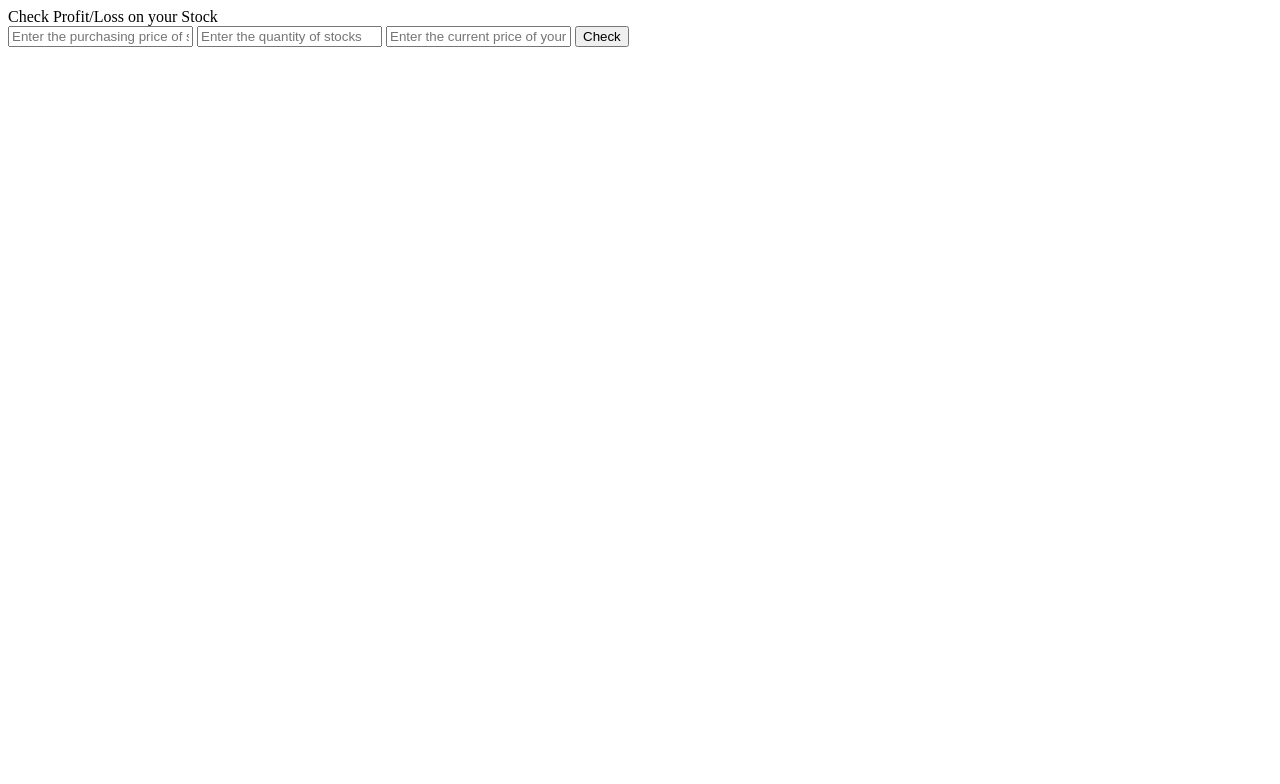
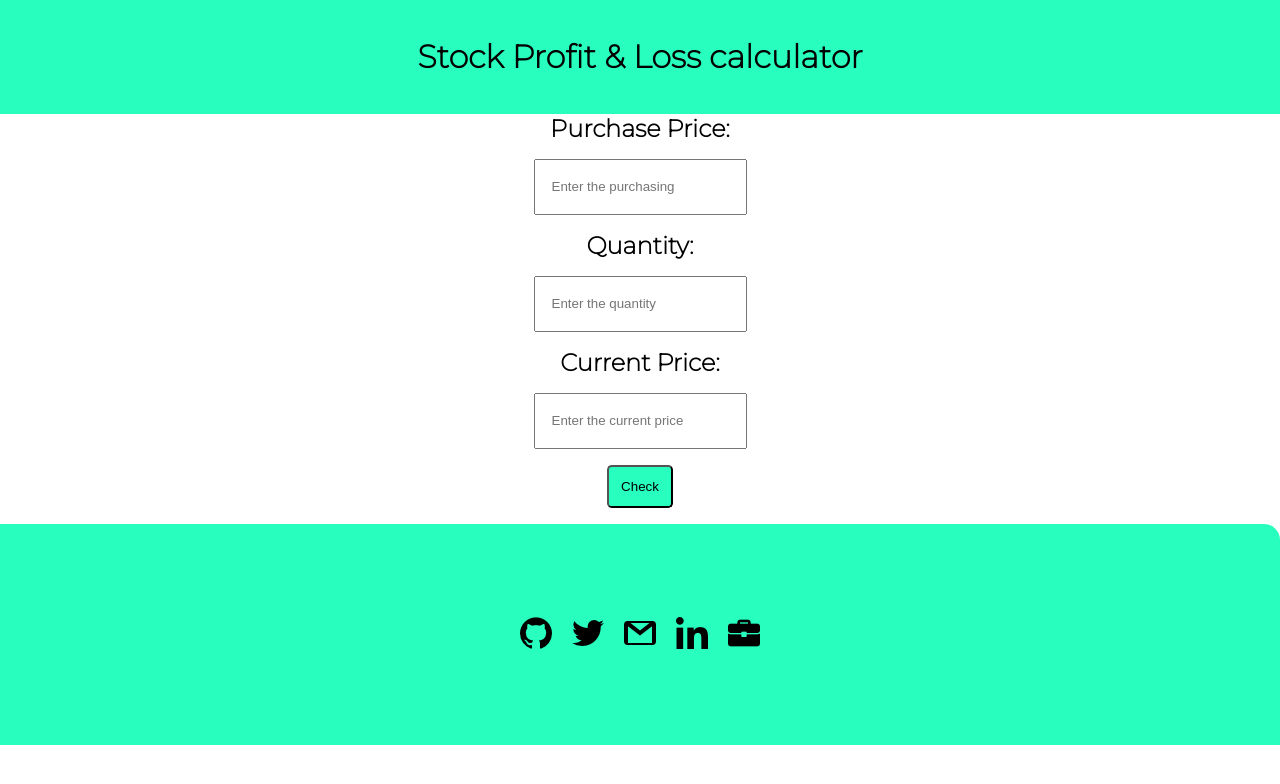
Before and after one commit to msdeshmukh009/profit-loss-on-stocks, a plain HTML site: page index.html in a window 1280 px wide. Drawn offline with Linux system fonts and the light colour scheme.

Commit message:
dev complete

```diff
--- a/app.js
+++ b/app.js
@@ -1,14 +1,22 @@
+
 var purchased = document.querySelector("#purchasePrice");
 var quantity = document.querySelector("#quantity");
 var currently =document.querySelector("#currentPrice");
 var btn = document.querySelector("#checkBtn");
 var outputMsgDiv = document.querySelector("#outputMsg");
+var inputForm = document.forms[0];
+var formDiv = document.querySelector(".forms");
 var gifs = document.querySelector(".gif")
 
-function clicked(){
+// const profitOutput='<div>"You gained "'+percentProfit+'"% your total profit is ₹'+profit+'"</div><img width="100%" height="200px"  src="img/undraw_Investing_re_bov7.svg" alt="image">'
+//const lossOutput='<div>"You lost "'+percentLoss+'"% your total loss is ₹'+loss+'"</div><img width="100%" height="200px"  src="img/undraw_feeling_blue_4b7q.svg" alt="image"></img>'
+
+ inputForm.addEventListener("submit",(e)=>{
+     e.preventDefault();
     var pp = Number(purchased.value);
     var qnt = Number(quantity.value);
     var cp = Number(currently.value);
+
     if( !isNaN(pp) && !isNaN(qnt) && !isNaN(cp)){
 
         if(pp>0&& qnt>0 && cp>0){
@@ -17,12 +25,12 @@ function clicked(){
                 var profit = ((cp-pp)*qnt).toFixed(2);
                 var percentProfit =(((cp-pp)*100)/pp).toFixed(2);
                 console.log(profit,percentProfit)
-                gifs.style.display="block"
-                outputMsgDiv.innerHTML="You gained "+percentProfit+"% your total profit is ₹"+profit+".";
+                // gifs.style.display="block"
+                outputMsgDiv.innerHTML='<div>"You gained "'+percentProfit+'"% your total profit is ₹'+profit+'"</div><img width="100%" height="200px"  src="img/undraw_Investing_re_bov7.svg" alt="image">';
 
                 if(percentProfit>50){
 
-                    main.classList.add("happyTheme");
+                    formDiv.classList.add("happyTheme");
                 }
 
             } else if (cp==pp){
@@ -32,14 +40,17 @@ function clicked(){
                 var loss = ((pp-cp)*qnt).toFixed(2);
                 var percentLoss = (((pp-cp)*100)/pp).toFixed(2);
                 console.log(loss,percentLoss)
-                outputMsgDiv.innerHTML="You gained "+percentLoss+"% your total profit is ₹"+loss+".";
+                outputMsgDiv.innerHTML='<div>"You lost "'+percentLoss+'"% your total loss is ₹'+loss+'"</div><img width="100%" height="200px"  src="img/undraw_feeling_blue_4b7q.svg" alt="image"></img>';
+                if(percentLoss>50){
+
+                    formDiv.classList.add("sadTheme");
+                }
             }
         }else{
-            outputMsgDiv.innerHTML="Please enter values greater than 0 (only numbers are allowed in above fields)"
+            outputMsgDiv.innerHTML="Please enter values greater than 0"
         }
     }else{
-        outputMsgDiv.innerHTML="Please enter values greater than 0 (only numbers are allowed in above fields)";
+        outputMsgDiv.innerHTML="Only numbers are allowed in above fields)";
     }
-}
 
- btn.addEventListener("click",clicked)
+ })
--- a/index.html
+++ b/index.html
@@ -9,20 +9,53 @@
 </head>
 <body>
     <main class="main">
-        <div class="heading">
-            Check Profit/Loss on your Stock
+        <header>
+            <h1 class="heading">
+                Stock Profit & Loss calculator
+            </h1>
+        </header>
+
+        <div class="forms" >
+            <form>
+                <label for="purchase">
+                    Purchase Price:
+                </label><br>
+                <input id="purchasePrice" type="text" placeholder="Enter the purchasing " required><br>
+                <label for="qnt">
+                Quantity:
+                </label><br>
+                <input id="quantity" type="text" placeholder="Enter the quantity " required ><br>
+               <label for="current">
+                   Current Price:
+               </label><br>
+               <input id="currentPrice" type="text" placeholder="Enter the current price " required><br>
+                <button type="submit" id="checkBtn">Check</button>
+            </form>
+            <div id="outputMsg"></div>
         </div>
-        <div >
-            <input id="purchasePrice" type="text" placeholder="Enter the purchasing price of stock" required>
-            <input id="quantity" type="text" placeholder="Enter the quantity of stocks" required >
-            <input id="currentPrice" type="text" placeholder="Enter the current price of your stock" required>
-            <button id="checkBtn">Check</button>
-        </div>
-        <div id="outputMsg"></div>
-        <div >
-            <img class="gif" src="1.gif" alt="congrats">
-        </div>
+
+
     </main>
+    <footer class="footer">
+
+        <ul class="list-nobullet">
+            <li class="list-item-inline">
+                <a href="https://github.com/msdeshmukh009" ><img src="img/github.png" border="0"></a>
+            </li>
+            <li class="list-item-inline">
+                <a href="https://twitter.com/wayiambot"><img src="img/twitter.png" border="0"></a>
+            </li>
+            <li class="list-item-inline">
+                <a href="mailto:deshmukhmahesh009@gmail.com"><img src="img/gmail.png" border="0"></a>
+            </li>
+            <li class="list-item-inline">
+                <a href="https://www.linkedin.com/in/mahesh-deshmukh-413830185/"><img src="img/linkedin.png" border="0"></a>
+            </li>
+            <li class="list-item-inline">
+                <a href="https://maheshdeshmukh.netlify.app/"><img src="img/briefcase.png" border="0"></a>
+            </li>
+        </ul>
+    </footer>
 
     <script src="app.js"></script>
 </body>
--- a/styles.css
+++ b/styles.css
@@ -1,7 +1,83 @@
+@import url('https://fonts.googleapis.com/css2?family=Montserrat:wght@200&display=swap');
+:root{
+    --back-color:#28FFBF;
+}
+body{
+
+    margin: 0;
+    font-family: 'Montserrat', sans-serif;
+}
 .gif {
     display: none;
+    margin:1rem auto 1rem;
+    border-radius: 60%;
+
 }
-.happy-theme{
-    background-image:url("/2.gif");
-    background-size: 100% 100%;
+
+
+main{
+    text-align: center;
 }
+header{
+    background-color: var(--back-color);
+    padding: 1rem;
+
+}
+form{
+    margin: 0 auto 1rem;
+}
+label{
+    font-size: x-large;
+    font-weight: bold;
+}
+input{
+    margin: 1rem auto 1rem;
+    padding: 1rem;
+    height: 20px;
+}
+button{
+    background-color: var(--back-color);
+    padding: 0.75rem;
+    border-radius: 0.3rem;
+}
+
+/* footer */
+.footer {
+    padding: 4.8rem 1rem;
+    background-color: var(--back-color);
+    border-top-right-radius: 1rem;
+    color: var(--yellow);
+    text-align: center;
+    bottom: 0;
+}
+
+.footer-heading {
+    font-weight: bold;
+    font-size: large;
+}
+.footer ul {
+    padding-inline-start: 0px;
+}
+.footer-link {
+    color: white;
+    padding: 0.5rem 1rem;
+    text-decoration: none;
+    margin:0.5rem 1rem ;
+}
+.list-non-bullet {
+    list-style: none;
+    padding-inline-start: 0px;
+}
+
+.list-item-inline {
+    display: inline;
+    margin: 0rem 0.5rem;
+}
+/* theme */
+.happyTheme{
+
+   background-color:goldenrod ;
+}
+.sadTheme{
+    background-color:grey ;
+}
```
Also changed, not shown: 1.gif (deleted), img/briefcase.png (added), img/github.png (added), img/gmail.png (added), img/linkedin.png (added), img/twitter.png (added), img/undraw_Investing_re_bov7.svg (added), img/undraw_feeling_blue_4b7q.svg (added), 1 other file.
